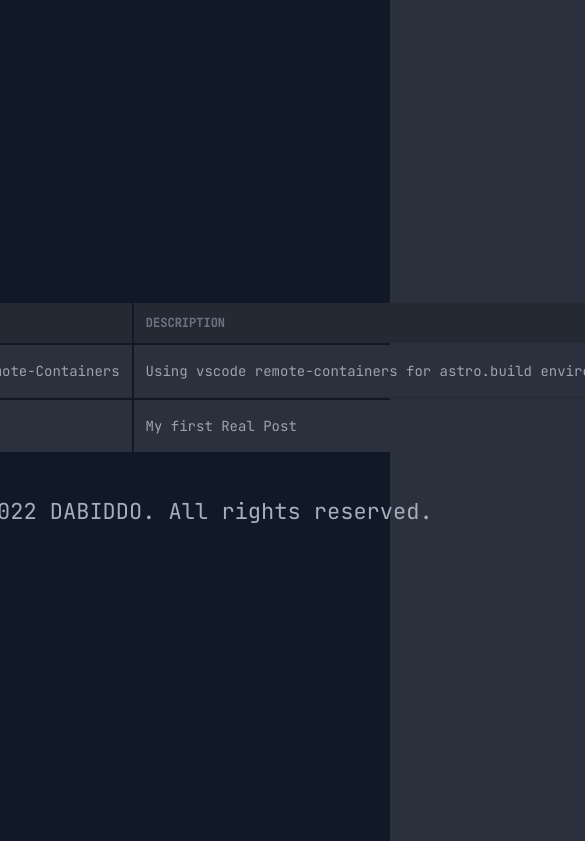
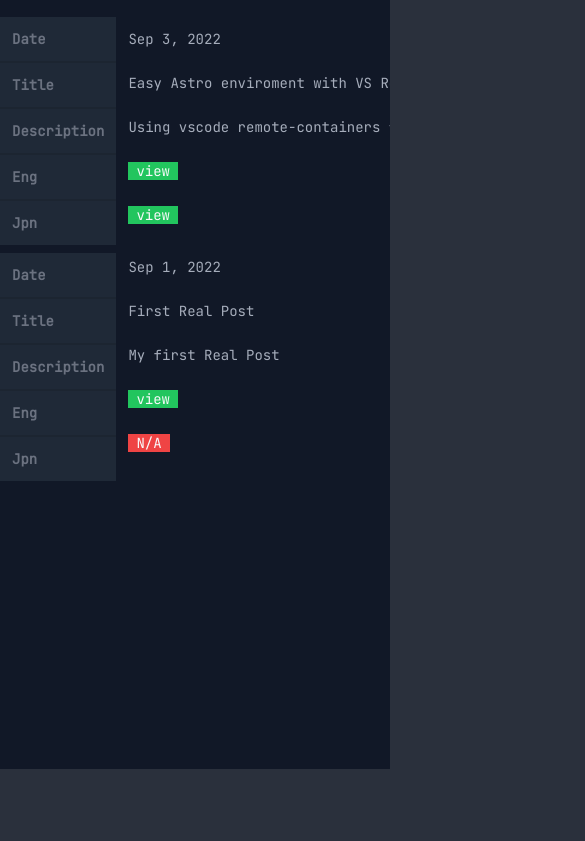
Before and after one commit to dabiddo/dabiddo.net, an Astro site: page /blog in a window 390 px wide. Shown: the part 75-916 px from the top of the page, 585 px wide, since content can reach past the window. After the commit the page ends 844 px from the top, so only its background shows below. Built offline with nearby package versions, Linux system fonts and the light colour scheme; Astro itself is replaced by a stand-in of ours.

Commit message:
wip: responsive table

```diff
--- a/src/pages/blog.astro
+++ b/src/pages/blog.astro
@@ -33,26 +33,25 @@ const posts = (await Astro.glob('./blog/*.{md,mdx}')).sort(
 			}
 		</style>
 	</head>
-	<body>
+	<body class="bg-gray-900">
 		<NewHeader />
-		<div class="flex items-center justify-center min-h-screen bg-gray-900">
-			<div class="col-span-12">
-				<div class="overflow-auto lg:overflow-visible ">
-					<main class="container mx-auto">
-						<section class="p-4">
-							<table class="table text-gray-400 border-separate space-y-6 text-sm">
-								<thead class="bg-gray-800 text-gray-500">
-									<tr>
-										<td class="p-3">Date</td>
-										<td class="p-3">Title</td>
-										<td class="p-3">Description</td>
-										<td class="p-3">Eng</td>
-										<td class="p-3">Jpn</td>
+		<div class="flex items-center justify-center">
+			<div class="container ">
+				<table class="w-full flex flex-row flex-no-wrap overflow-hidden border-separate sm:shadow-lg my-5 lg:table text-sm">
+					<thead class="text-gray-500">
+						{posts.map((post) => (
+						<tr class="bg-gray-800 flex flex-col flex-no wrap sm:table-row mb-2 sm:mb-0">
+							<th class="p-3 text-left">Date</th>
+							<th class="p-3 text-left">Title</th>
+							<th class="p-3 text-left">Description</th>
+							<th class="p-3 text-left">Eng</th>
+							<th class="p-3 text-left">Jpn</th>
 						</tr>
+						))}
 					</thead>
-								<tbody>
+					<tbody class="flex-1 sm:flex-none">
 						{posts.map((post) => (
-										<tr class="bg-gray-800">
+							<tr class="flex flex-col flex-no wrap sm:table-row mb-2 sm:mb-0">
 								<td class="p-3">
 									<time datetime={post.frontmatter.pubDate}>
 										{new Date(post.frontmatter.pubDate).toLocaleDateString('en-us', {
@@ -62,12 +61,12 @@ const posts = (await Astro.glob('./blog/*.{md,mdx}')).sort(
 										})}
 									</time>
 								</td>
-											<td class="p-3">{post.frontmatter.title}</td>
-											<td class="p-3">{post.frontmatter.description}</td>
-											<td class="p-3">
+								<td class="p-3 truncate">{post.frontmatter.title}</td>
+								<td class="p-3 truncate">{post.frontmatter.description}</td>
+								<td class="p-3 truncate">
 									<span class="bg-green-500 text-gray-50 rounded-none px-2"><a href={post.url}>view</a></span>
 								</td>
-											<td class="p3">
+								<td class="p-3 text-red-400 hover:text-red-600 hover:font-medium cursor-pointer">
 									{(() => {
 										switch (post.frontmatter.jpn) {
 										case "#":   return <span class="bg-red-500 text-gray-50 rounded-none px-2"><a href="#">N/A</a></span>;
@@ -79,12 +78,31 @@ const posts = (await Astro.glob('./blog/*.{md,mdx}')).sort(
 						))}
 					</tbody>
 				</table>
-						</section>
-						<Footer />
-					</main>
 			</div>
 		</div>
-		</div>
-
 	</body>
 </html>
+<style>
+	html,
+	body {
+	  height: 100%;
+	}
+
+	@media (min-width: 640px) {
+	  table {
+		display: inline-table !important;
+	  }
+
+	  thead tr:not(:first-child) {
+		display: none;
+	  }
+	}
+
+	td:not(:last-child) {
+	  border-bottom: 0;
+	}
+
+	th:not(:last-child) {
+	  border-bottom: 2px solid rgba(0, 0, 0, .1);
+	}
+  </style>
```
Also changed, not shown: 1 other file. Lines whose indentation alone changed are shown as unchanged.
